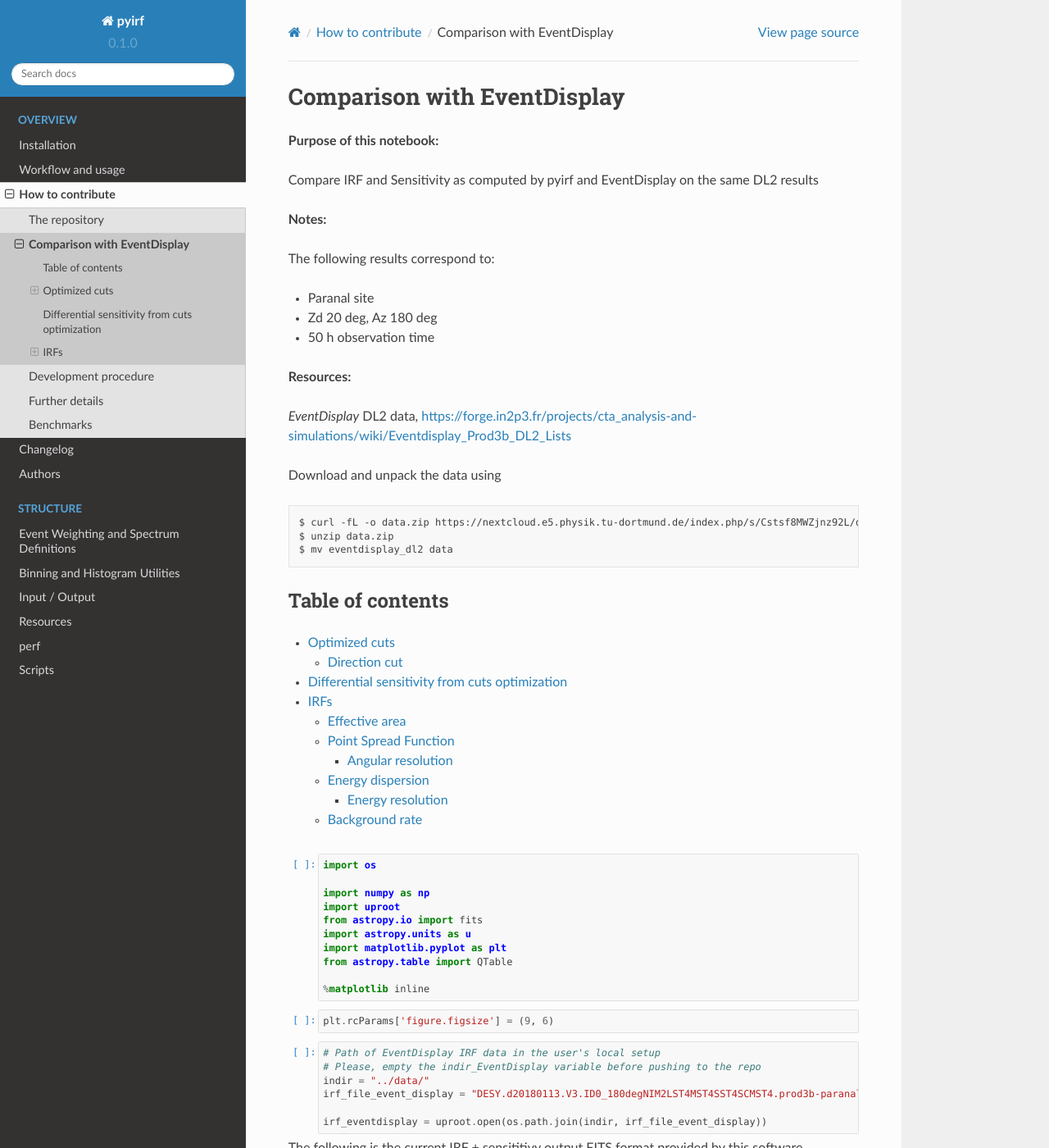
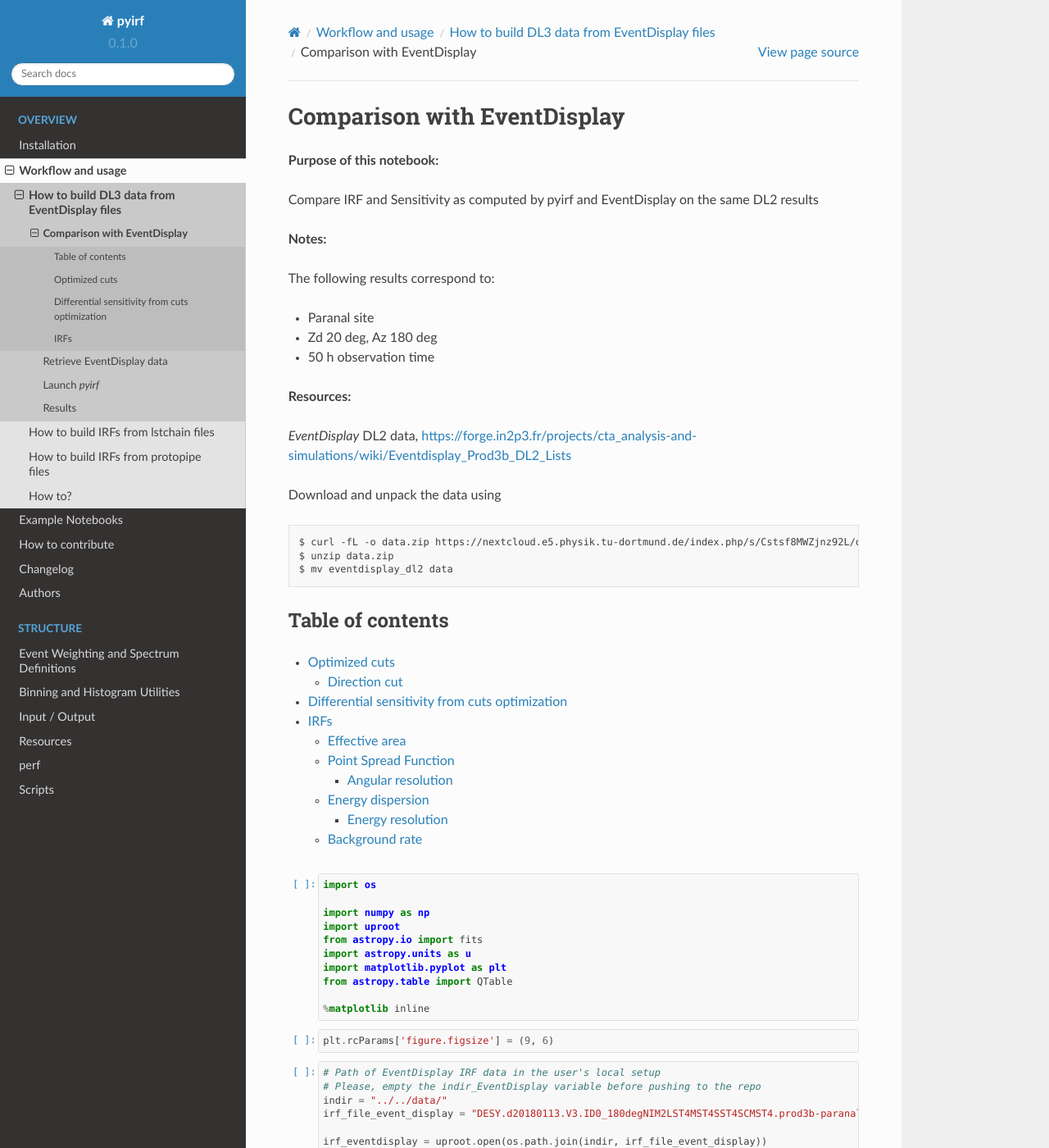
Before and after one commit to cta-observatory/pyirf, a Sphinx documentation site: the page built from docs/notebooks/comparison_with_EventDisplay.ipynb, in a window 1280 px wide and 1400 px high. Shown: the whole window at 82% size. Built offline with Sphinx 7.4.7 and the Read the Docs theme 2.0.0, drawn with Linux system fonts in a browser that asks for light colours; pages that are not in the unit, such as notebooks, are missing from menus; some of the changed text lies outside the part shown.

Commit message:
Move notebook out of contribute

```diff
--- a/docs/conf.py
+++ b/docs/conf.py
@@ -58,6 +58,10 @@ extensions = [
 
 # nbsphinx
 # nbsphinx_execute = "never"
+nbsphinx_execute_arguments = [
+    "--InlineBackend.figure_formats={'svg', 'pdf'}",
+    "--InlineBackend.rc={'figure.dpi': 96}",
+]
 
 numpydoc_show_class_members = False
 autosummary_generate = True
@@ -78,16 +82,16 @@ exclude_patterns = ["_build", "Thumbs.db", ".DS_Store"]
 #
 html_theme = "sphinx_rtd_theme"
 
-html_theme_options = {
-    "github_user": "cta-observatory",
-    "github_repo": "pyirf",
-    "badge_branch": "master",
-    "codecov_button": "true",
-    "github_button": "true",
-    "travis_button": "true",
-    "sidebar_collapse": "false",
-    "sidebar_includehidden": "true",
-}
+# html_theme_options = {
+#     "github_user": "cta-observatory",
+#     "github_repo": "pyirf",
+#     "badge_branch": "master",
+#     "codecov_button": "true",
+#     "github_button": "true",
+#     "travis_button": "true",
+#     "sidebar_collapse": "false",
+#     "sidebar_includehidden": "true",
+# }
 
 # Add any paths that contain custom static files (such as style sheets) here,
 # relative to this directory. They are copied after the builtin static files,
--- a/docs/contribute/index.rst
+++ b/docs/contribute/index.rst
@@ -58,4 +57,4 @@ Further details
 Benchmarks
 -----------
 
-- `Comparison with EventDisplay <./notebooks/comparison_with_EventDisplay.ipynb>`__ | *comparison_with_EventDisplay.ipynb*
+- `Comparison with EventDisplay <../notebooks/comparison_with_EventDisplay.ipynb>`__ | *comparison_with_EventDisplay.ipynb*
--- a/docs/index.rst
+++ b/docs/index.rst
@@ -43,6 +43,7 @@ which this documentation is linked.
 
   install/index
   usage/index
+  notebooks/index
   contribute/index
   changelog
   AUTHORS
--- /dev/null
+++ b/docs/notebooks/index.rst
@@ -0,0 +1,10 @@
+.. _notebooks:
+
+=================
+Example Notebooks
+=================
+
+.. toctree::
+   :maxdepth: 1
+
+   comparison_with_EventDisplay
--- a/docs/usage/EventDisplay.rst
+++ b/docs/usage/EventDisplay.rst
@@ -7,7 +7,7 @@ How to build DL3 data from EventDisplay files
 .. toctree::
    :hidden:
 
-   ../contribute/comparison_with_EventDisplay.ipynb
+   ../notebooks/comparison_with_EventDisplay.ipynb
 
 Retrieve EventDisplay data
 --------------------------
```
Also changed, not shown: other parts of docs/contribute/index.rst (+0 -1 lines), docs/notebooks/comparison_with_EventDisplay.ipynb, 1 other file.
